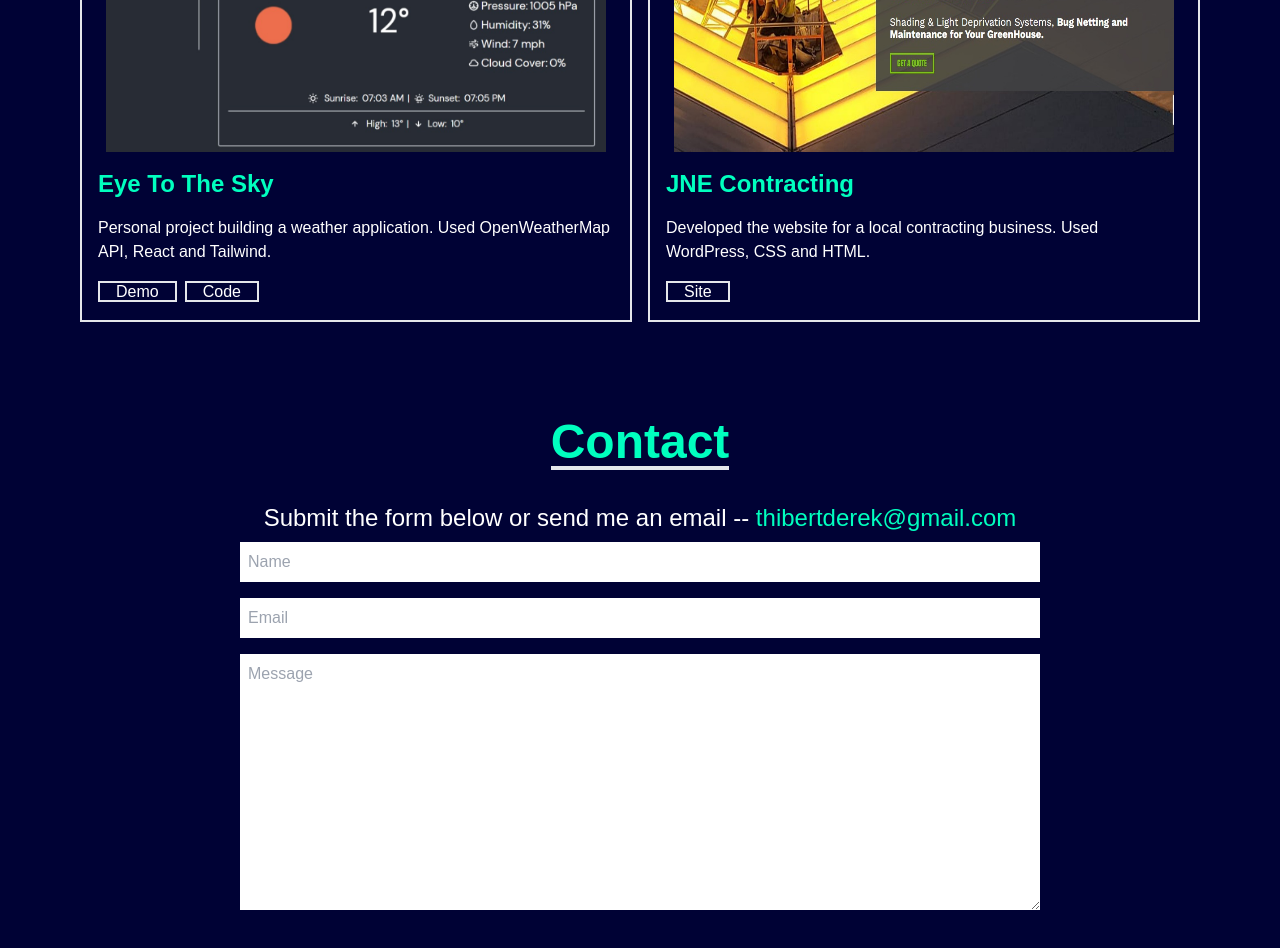
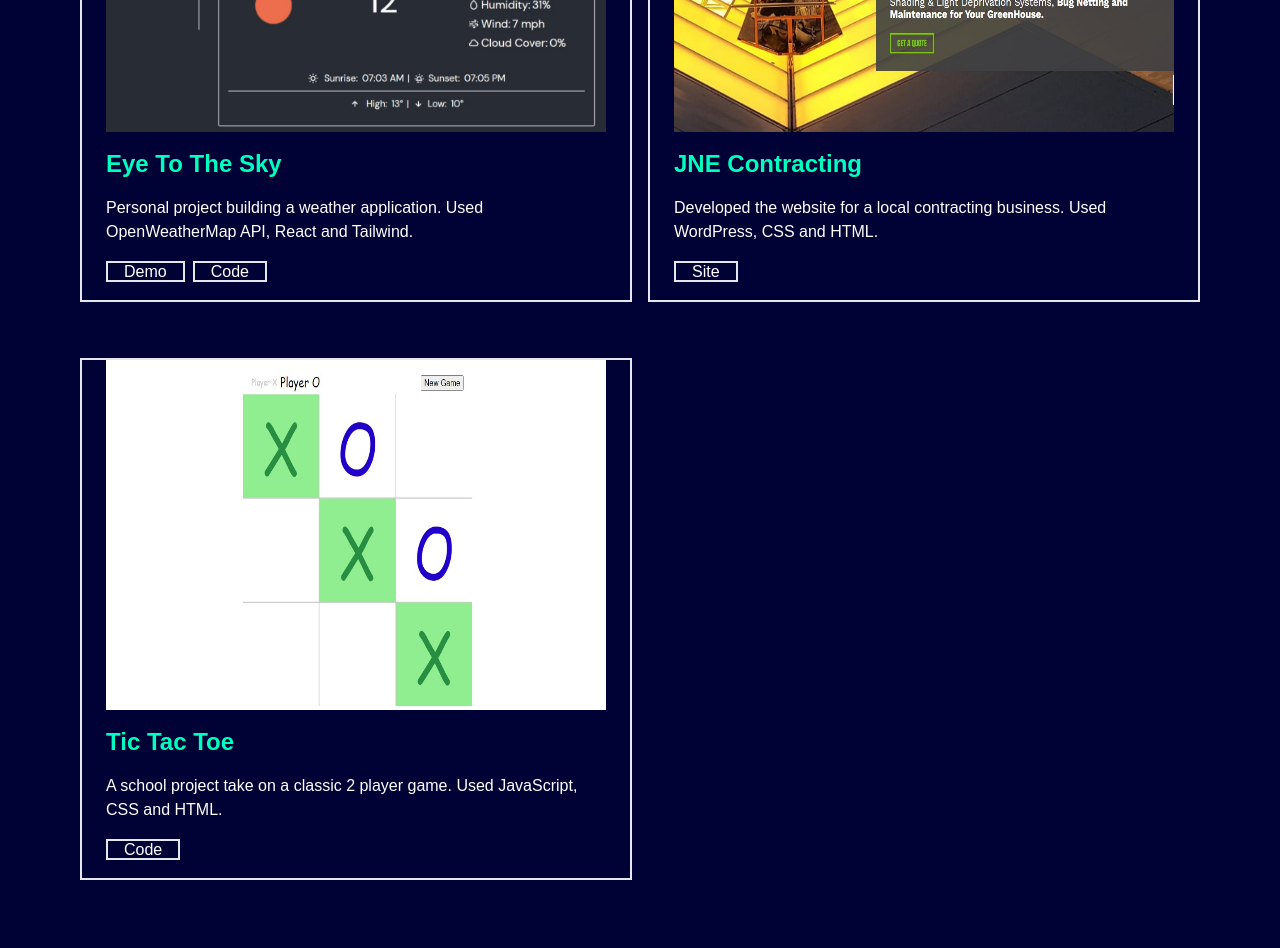
Before and after one commit to thibert-derek/site, a React (Create React App) app: page / in a window 1280 px wide. Shown: the part 2300-3248 px from the top of the page. Built offline with nearby package versions, Linux system fonts and the light colour scheme.

Commit message:
Added New Project Box

```diff
--- a/src/components/Projects.jsx
+++ b/src/components/Projects.jsx
@@ -1,6 +1,7 @@
 import React from 'react'
 import weather from '../assets/weather5.jpeg'
 import JNE from '../assets/JNE2.jpeg'
+import tictactoe from '../assets/ttt.jpeg'
 
 const Projects = () => {
     return (
@@ -21,11 +22,11 @@ const Projects = () => {
                     <div>
                         <div className="grid grid-cols-1 lg:grid-cols-2 px-10 sm:px-20 py-10 justify-center gap-4 items-center">
 
-                            <span className='justify-center my-10 w-[100%] items-center border-2'>
+                            <span className='justify-center my-5 w-[100%] items-center border-2'>
                                 <div>
                                     <img className="mx-auto lg:h-[350px] lg:w-[500px]" src={weather} />
                                 </div>
-                                <div className="px-4 py-4">
+                                <div className="px-6 py-4">
                                     <h3 className="font-bold text-2xl text-[#00FFBF]">Eye To The Sky</h3>
                                     <p className="py-4">Personal project building a weather application. Used OpenWeatherMap API, React and Tailwind.</p>
                                     <div className="justify-between items-right">
@@ -38,16 +39,33 @@ const Projects = () => {
                                     </div>
                                 </div>
                             </span>
-                            <span className='justify-center my-10 w-[100%] items-center border-2'>
+                            <span className='justify-center my-5 w-[100%] items-center border-2'>
                                 <div>
                                     <img className="mx-auto lg:h-[350px] lg:w-[500px]" src={JNE} />
                                 </div>
-                                <div className="px-4 py-4">
+                                <div className="px-6 py-4">
                                     <h3 className="font-bold text-2xl text-[#00FFBF]">JNE Contracting</h3>
                                     <p className="py-4">Developed the website for a local contracting business. Used WordPress, CSS and HTML.</p>
                                     <div className="justify-between items-right">
                                         <a className="px-4 my-2 border-2 hover:bg-white hover:text-black duration-300" href="https://jnecontracting.ca/">
                                         Site
+                                        </a>
+                                        {/* <a className="px-4 mx-2 my-2 border-2 md:hover:bg-white md:hover:text-black md:duration-300" href="https://github.com/thibert-derek/eyetothesky">
+                                            Code
+                                        </a> */}
+                                    </div>
+                                </div>
+                            </span>
+                            <span className='justify-center my-5 w-[100%] items-center border-2'>
+                                <div>
+                                    <img className="mx-auto lg:h-[350px] lg:w-[500px]" src={tictactoe} />
+                                </div>
+                                <div className="px-6 py-4">
+                                    <h3 className="font-bold text-2xl text-[#00FFBF]">Tic Tac Toe</h3>
+                                    <p className="py-4">A school project take on a classic 2 player game. Used JavaScript, CSS and HTML.</p>
+                                    <div className="justify-between items-right">
+                                        <a className="px-4 my-2 border-2 hover:bg-white hover:text-black duration-300" href="https://github.com/thibert-derek/TicTacToe">
+                                        Code
                                         </a>
                                         {/* <a className="px-4 mx-2 my-2 border-2 md:hover:bg-white md:hover:text-black md:duration-300" href="https://github.com/thibert-derek/eyetothesky">
                                             Code
```
Also changed, not shown: src/assets/tictactoe.jpeg (added), src/assets/ttt.jpeg (added).
